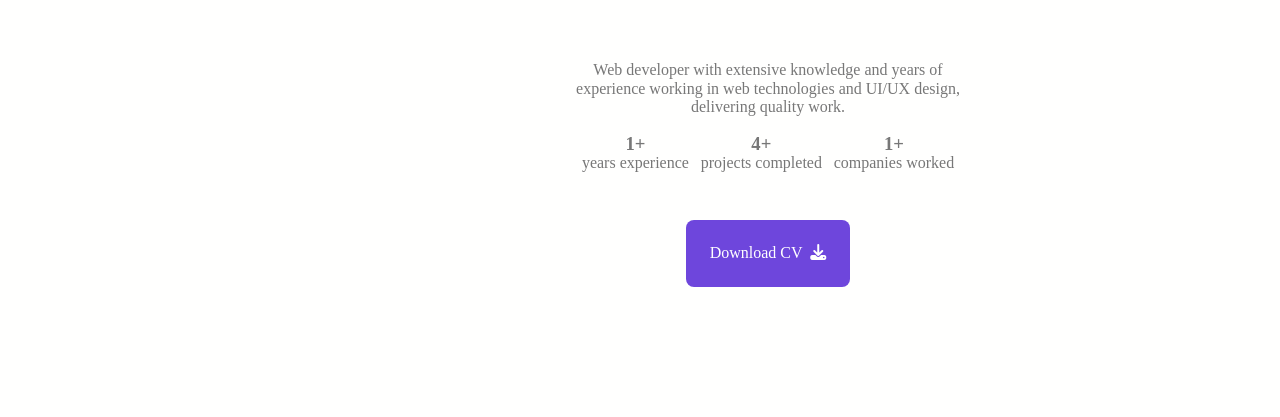
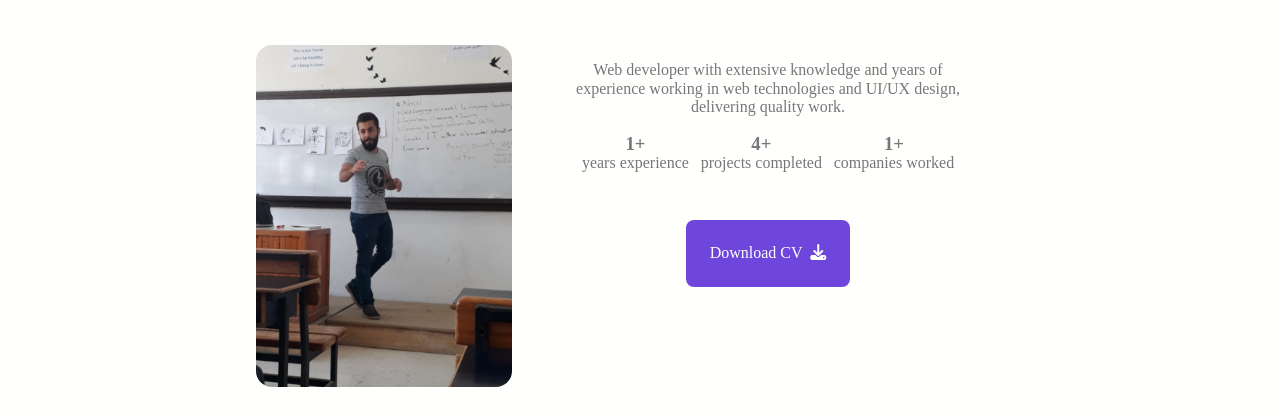
Before and after one commit to M7MD-abo-jacob/Responsive-Portfolio, a plain HTML site: page index.html in a window 1280 px wide. Shown: the part 535-952 px from the top of the page. Drawn offline with Linux system fonts and the light colour scheme.

Commit message:
Update style.css

```diff
--- a/css/style.css
+++ b/css/style.css
@@ -351,7 +351,7 @@ header i+i {
   width: 16em;
   aspect-ratio: 4/3;
   border-radius: 1em;
-  background-image: url("./images/me3.jpg");
+  background-image: url("../images/me3.jpg");
   background-repeat: no-repeat;
   background-size: cover;
 }
```
